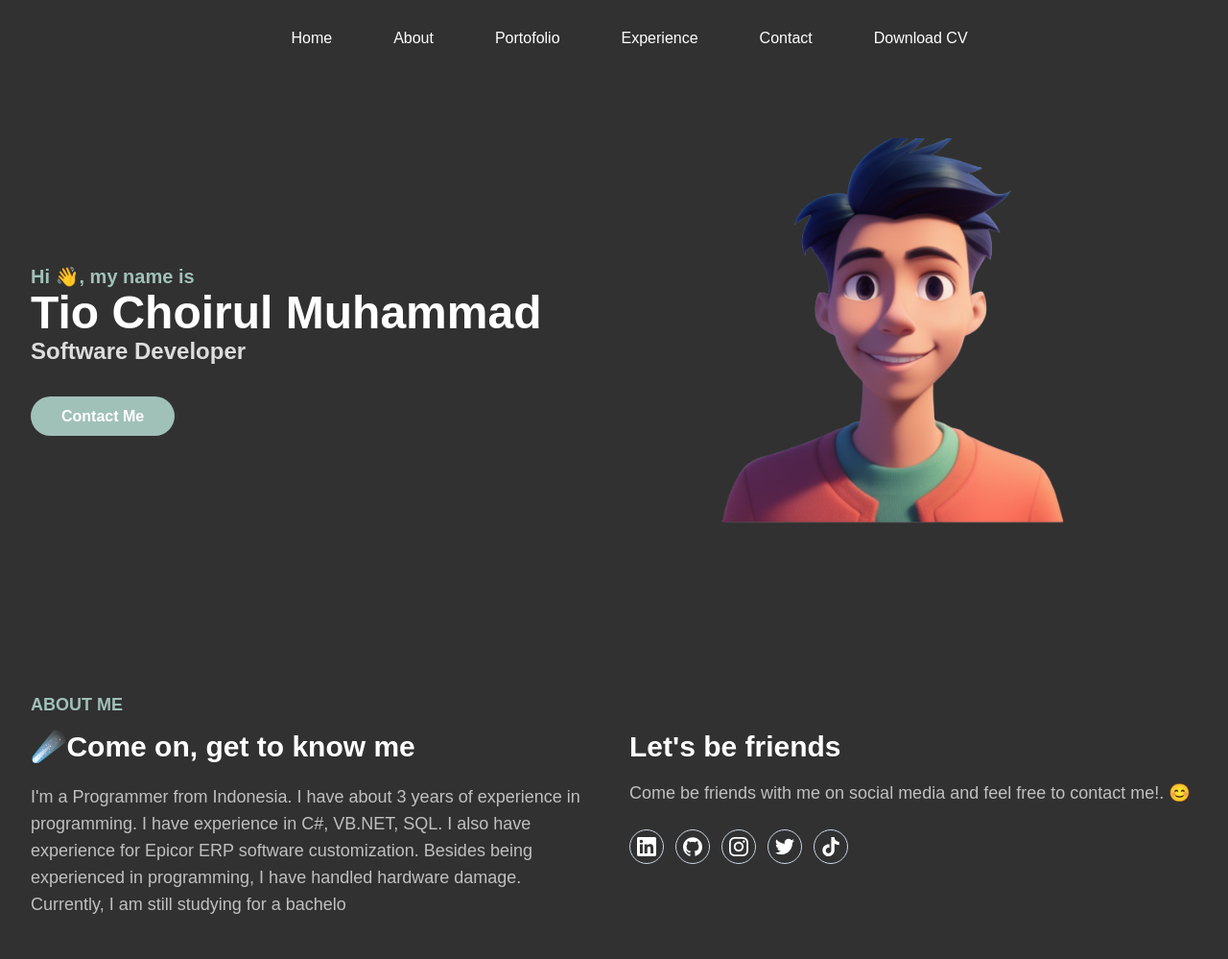
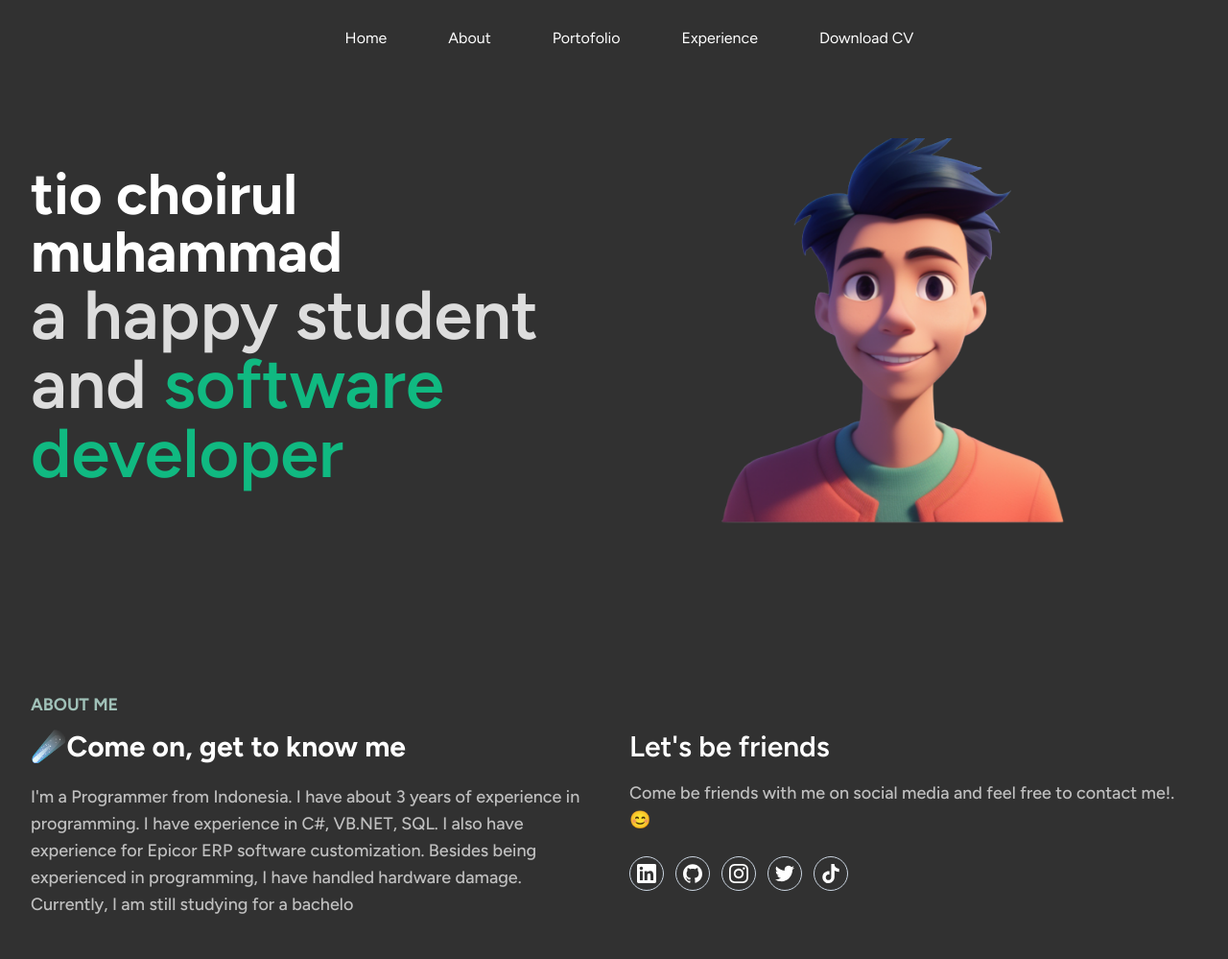
Before and after one commit to tiochoirul/tiochoirul.github.io, a website: page index.html in a window 1280 px wide. Shown: the top 999 px of the page at 96% size. Drawn offline with Linux system fonts and the light colour scheme.

Commit message:
change font

```diff
--- a/index.html
+++ b/index.html
@@ -6,6 +6,9 @@
     <link rel = "icon" href = "/public/img/profile.png" type = "image/x-icon">
     <title>Tio Choirul Muhammad | Software Developer</title>
     <link rel="stylesheet" href="/public/css/final.css" />
+    <link rel="preconnect" href="https://fonts.googleapis.com">
+    <link rel="preconnect" href="https://fonts.gstatic.com" crossorigin>
+    <link href="https://fonts.googleapis.com/css2?family=Figtree:wght@300;400;500;600;700;800;900&display=swap" rel="stylesheet">
 </head>
 <body>
     <!-- Header Start -->
@@ -36,11 +39,13 @@
                             <li class="group">
                                 <a href="#experience" class="text-base text-dark py-2 mx-8 flex group-hover:text-primary dark:text-white">Experience</a>
                             </li>
+                            <!--
                             <li class="group">
                                 <a href="#contact" class="text-base text-dark py-2 mx-8 flex group-hover:text-primary dark:text-white">Contact</a>
                             </li>
+                            -->
                             <li class="group">
-                                <a href="https://1drv.ms/b/s!AsNGNPd6ri56pS-W3xtabEo6hez1?e=6zw9Vd" class="text-base text-dark py-2 mx-8 flex group-hover:text-primary dark:text-white">Download CV</a>
+                                <a href="https://1drv.ms/b/s!AsNGNPd6ri56phJMeL2q-yt2uAoI?e=FJC5X7" class="text-base text-dark py-2 mx-8 flex group-hover:text-primary dark:text-white">Download CV</a>
                             </li>
 
                         </ul>
@@ -56,11 +61,11 @@
         <div class="container">
             <div class="flex flex-wrap">
                 <div class="w-full self-center px-4 lg:w-1/2">
-                    <h1 class="text-base font-semibold text-primary md:text-xl">Hi 👋, my name is <span class="block font-bold text-dark text-3xl md:text-4xl lg:text-5xl dark:text-white">Tio Choirul Muhammad</span></h1>
-                    <h2 class="font-semibold text-secondary text-2xl mb-10 dark:text-lightbg">Software Developer</h2>
+                    <h1 class="block font-bold text-dark text-4xl md:text-5xl xl:text-6xl dark:text-white">tio choirul muhammad</h1>
+                    <h2 class="font-semibold text-secondary text-5xl  xl:text-7xl mb-10 dark:text-lightbg">a happy student and <span class="text-emerald-500">software developer</span></h2>
                     <!-- <p class="font-medium text-secondary leading-relaxed">a happy Software Developer and Learner</p>
-                    <p class="font-medium text-secondary mb-10 leading-relaxed">aims to help others grow in desktop and mobile development</p> -->
-                    <a href="#contact" class="text-base font-semibold bg-primary text-white py-3 px-8 rounded-full hover:opacity-80 transition duration-300 ease-in-out">Contact Me</a>
+                    <p class="font-medium text-secondary mb-10 leading-relaxed">aims to help others grow in desktop and mobile development</p>
+                    <a href="#contact" class="text-base font-semibold bg-primary text-white py-3 px-8 rounded-full hover:opacity-80 transition duration-300 ease-in-out">Contact Me</a> -->
                 </div>
 
                 <div class="w-full self-end px-4 lg:w-1/2">
@@ -273,6 +278,7 @@
     <!-- Blog Section End -->
 
     <!-- Contact Section Start -->
+    <!--
     <section id="contact" class="pt-36 pb-32 dark:bg-darkbg">
         <div class="container">
             <div class="w-full px-4">
@@ -306,6 +312,7 @@
             </form>
         </div>
     </section>
+-->
     <!-- Contact Section End -->
 
     <!-- Footer Start -->
```
Also changed, not shown: public/css/final.css, public/css/style.css.
